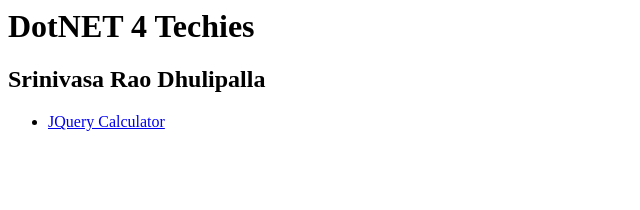
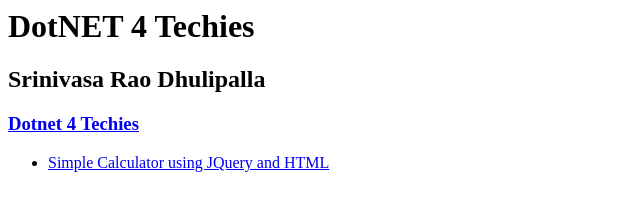
Before and after one commit to srinudhulipalla/Dotnet4TechiesDemos, a plain HTML site: page index.html in a window 1280 px wide. Shown: the whole page, without its empty margins (0-640 px from the left). Drawn offline with Linux system fonts and the light colour scheme.

Commit message:
updated with links

```diff
--- a/index.html
+++ b/index.html
@@ -1,8 +1,9 @@
 <h1>DotNET 4 Techies</h1>
 <h2>Srinivasa Rao Dhulipalla</h2>
+<h3><a href="http://www.dotnet4techies.com" target="_blank">Dotnet 4 Techies</a></h3>
 
 <ul>
 	<li>
-		<a href="JQuery Calculator.html">JQuery Calculator</a>
+		<a href="JQuery Calculator.html">Simple Calculator using JQuery and HTML</a>
 	</li>
 </ul>
```
